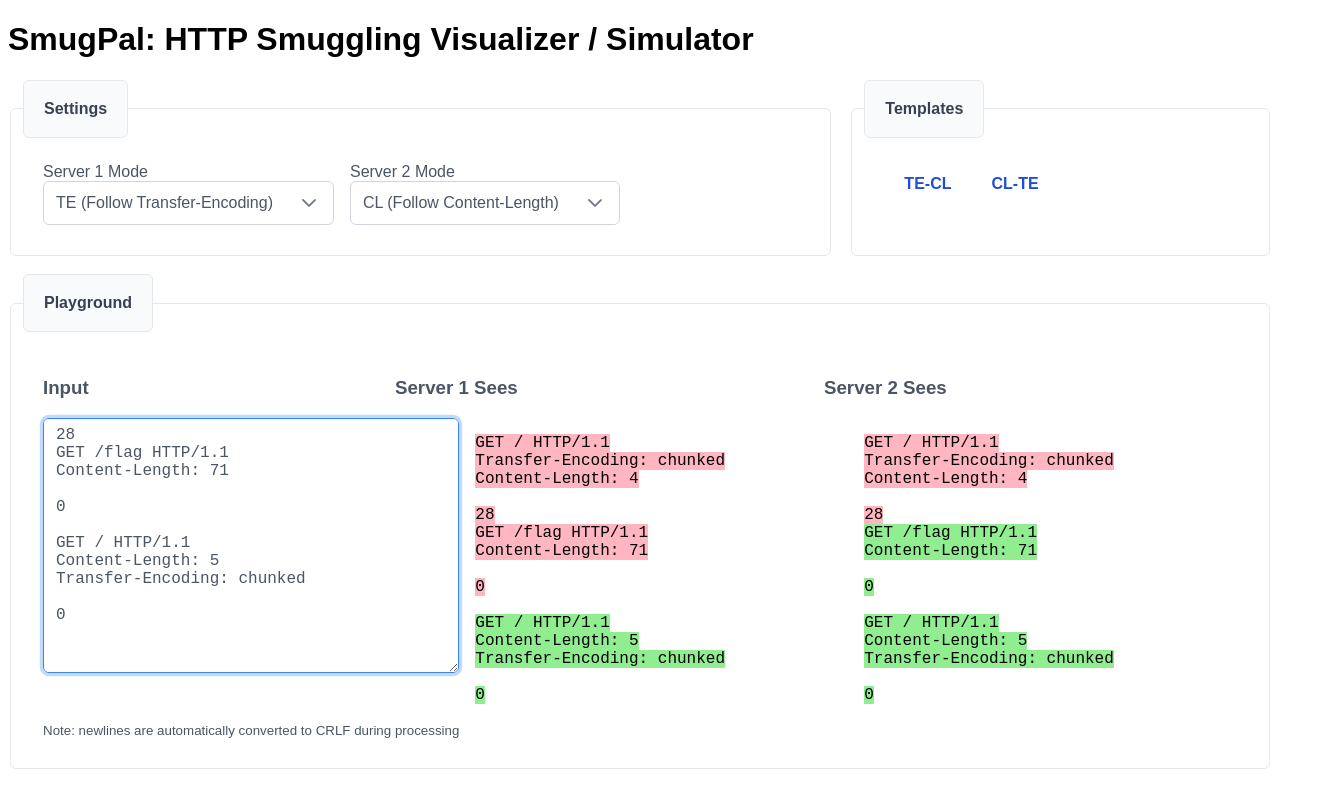
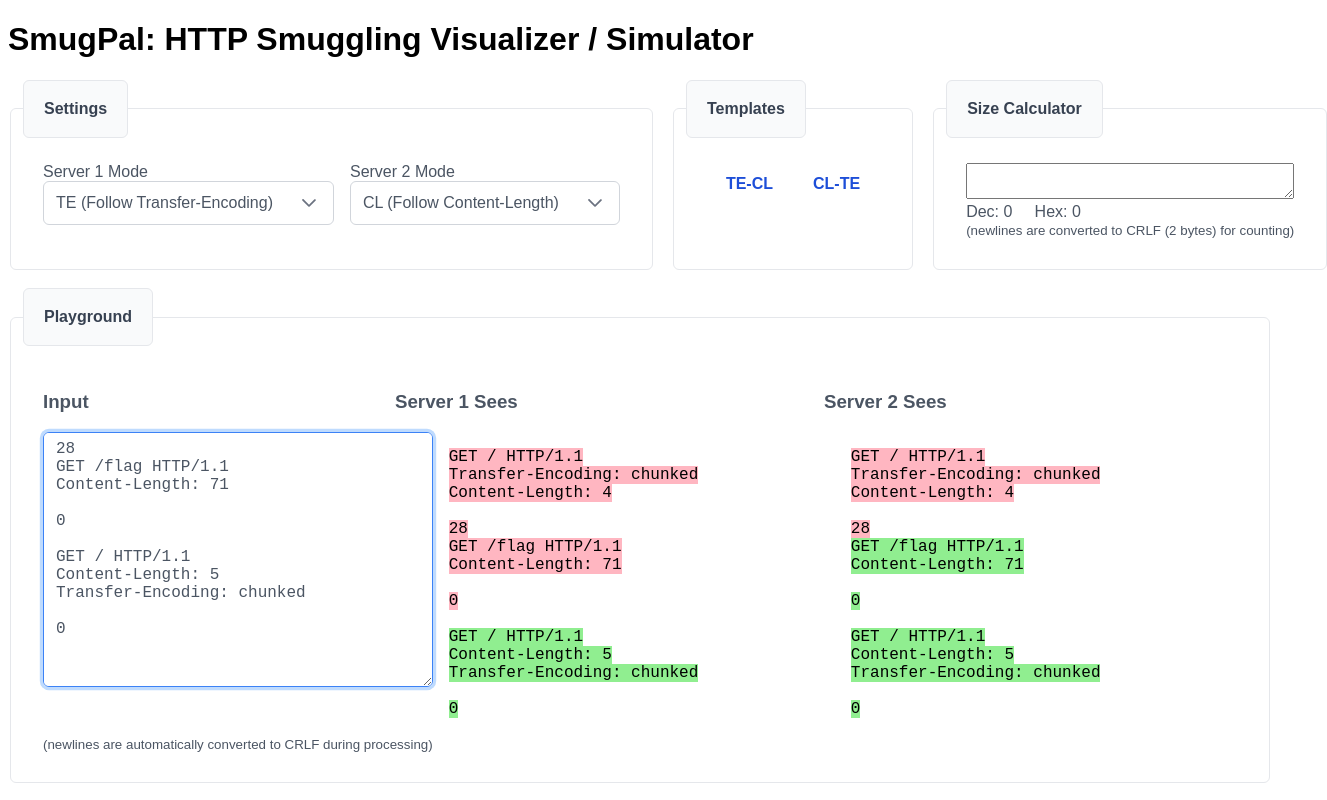
Before and after one commit to kizzx2/SmugPal, a Vue app: page / in a window 1280 px wide. Shown: the whole page, 1327 px wide, since content can reach past the window. Built offline with nearby package versions, Linux system fonts and the light colour scheme; a web font is replaced by a local one.

Commit message:
size calculator, prettier

```diff
--- a/src/App.vue
+++ b/src/App.vue
@@ -1,18 +1,24 @@
 <script setup lang="ts">
+import Button from 'primevue/Button'
+import Dropdown from 'primevue/dropdown'
+import Fieldset from 'primevue/fieldset'
+import Textarea from 'primevue/textarea'
+import { computed, ref } from 'vue'
 
-import Button from 'primevue/Button';
-import Dropdown from 'primevue/dropdown';
-import Fieldset from 'primevue/fieldset';
-import Textarea from 'primevue/textarea';
-import { computed, ref } from 'vue';
-
-enum ProcessingMode { TE = 'te', CL = 'cl' }
+enum ProcessingMode {
+  TE = 'te',
+  CL = 'cl',
+}
 
 const server1Mode = ref<ProcessingMode>(ProcessingMode.TE)
 const server2Mode = ref<ProcessingMode>(ProcessingMode.CL)
 const input = ref<string>('')
+const sizeCalcInput = ref<string>('')
 const colors = ['lightpink', 'lightgreen', 'lightblue', 'lightyellow', 'lightorange', 'lightpurple', 'lightbrown', 'lightgray']
 const fontColors = ['black', 'black', 'black', 'black', 'black', 'black', 'black', 'black']
+
+const decLength = computed(() => sizeCalcInput.value.replace(/\n/g, '\r\n').length)
+const hexLength = computed(() => sizeCalcInput.value.replace(/\n/g, '\r\n').length.toString(16))
 
 const clteTemplate = `GET / HTTP/1.1
 Transfer-Encoding: chunked
@@ -61,7 +67,10 @@
   server2Mode.value = ProcessingMode.TE
 }
 
-enum State { Header, Body }
+enum State {
+  Header,
+  Body,
+}
 
 function process(x: string, mode: ProcessingMode): string[] {
   x = x.replace(/\n/g, '\r\n')
@@ -78,10 +87,10 @@
         break
       }
       case State.Body: {
-        switch(mode) {
+        switch (mode) {
           case ProcessingMode.TE: {
-            if (buf.toLowerCase().indexOf("transfer-encoding: ") === -1) {
-              buf += "<em>Error: Transfer-Encoding header not found for TE mode</em>"
+            if (buf.toLowerCase().indexOf('transfer-encoding: ') === -1) {
+              buf += '<em>Error: Transfer-Encoding header not found for TE mode</em>'
               rv.push(buf)
               buf = ''
               state = State.Header
@@ -116,9 +125,9 @@
           }
 
           case ProcessingMode.CL: {
-            const idx = buf.toLowerCase().indexOf("content-length: ")
+            const idx = buf.toLowerCase().indexOf('content-length: ')
             if (idx === -1) {
-              buf += "<em>Error: Content-Length header not found for CL mode</em>"
+              buf += '<em>Error: Content-Length header not found for CL mode</em>'
               rv.push(buf)
               buf = ''
               state = State.Header
@@ -152,8 +161,10 @@
 
 function processThenFormat(input: string, mode: ProcessingMode): string {
   try {
-    return process(input, mode).map((part, i) => `<span style="background-color: ${colors[i % colors.length]}; color: ${fontColors[i % fontColors.length]}">${part}</span>`).join('')
-  } catch(e) {
+    return process(input, mode)
+      .map((part, i) => `<span style="background-color: ${colors[i % colors.length]}; color: ${fontColors[i % fontColors.length]}">${part}</span>`)
+      .join('')
+  } catch (e) {
     return `<span style="background-color: red; color: white; font-weight: bold">${e}</span>`
   }
 }
@@ -189,7 +200,14 @@
       <Button link label="TE-CL" @click="setTeclTemplate()"></Button>
       <Button link label="CL-TE" @click="setClteTemplate()"></Button>
     </Fieldset>
-    </div><br />
+
+    <Fieldset legend="Size Calculator" style="flex: 1 0 auto">
+      <textarea style="width: 100%" v-model="sizeCalcInput"></textarea><br />
+      Dec: {{ decLength }} &nbsp;&nbsp;&nbsp; Hex: {{ hexLength }}<br />
+      <small>(newlines are converted to CRLF (2 bytes) for counting)</small>
+    </Fieldset>
+  </div>
+  <br />
 
   <Fieldset legend="Playground" class="playground">
     <div class="flex">
@@ -202,7 +220,7 @@
       <div style="flex: 0 0 auto; flex-direction: column" class="flex">
         <Textarea v-model="input" autofocus style="flex: 1 1 auto"></Textarea>
         <br />
-      <small style="font-family: sans-serif">Note: newlines are automatically converted to CRLF during processing</small>
+        <small style="font-family: sans-serif">(newlines are automatically converted to CRLF during processing)</small>
       </div>
 
       <pre style="flex: 1 0 auto" v-html="server1Result"></pre>
@@ -217,7 +235,8 @@
   gap: 1em;
 }
 
-.playground textarea, .playground pre {
+.playground textarea,
+.playground pre {
   font-family: monospace;
 }
 </style>
```
Also changed, not shown: .prettierrc.json (added). Lines whose indentation alone changed are shown as unchanged.
